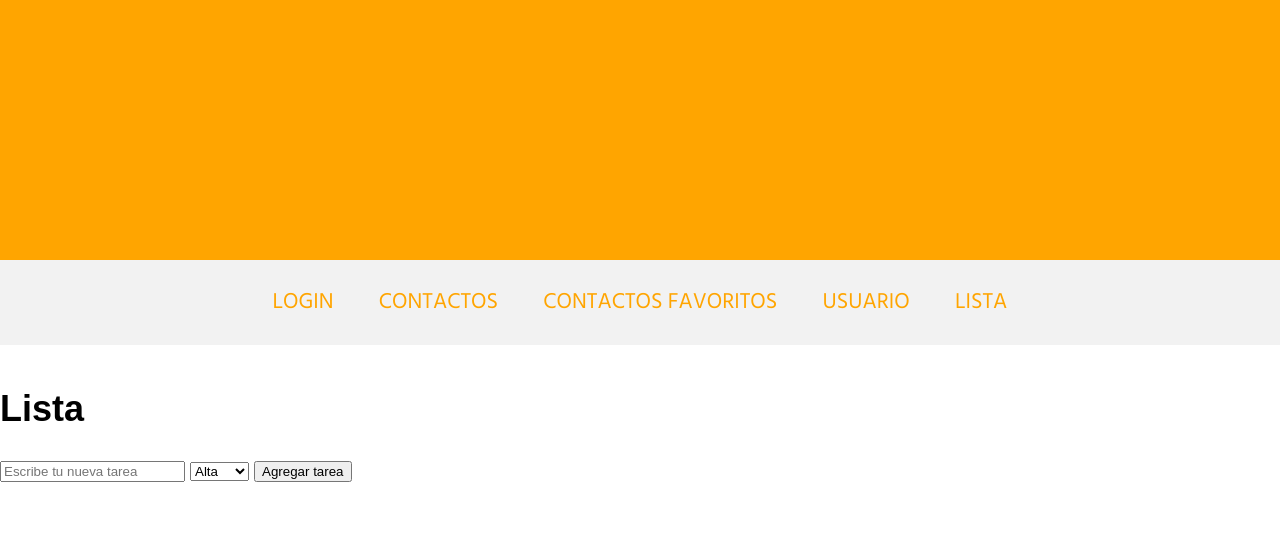
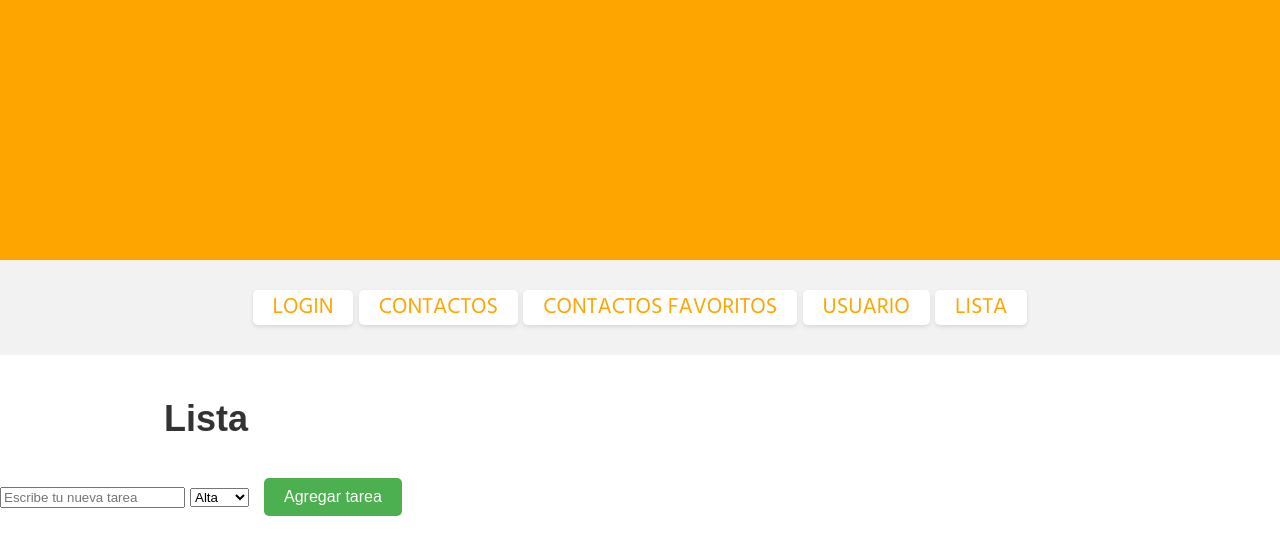
Before and after one commit to osanchez2019490/PracticaS_LaboratorioPS, a plain HTML site: page paginas/lista.html in a window 1280 px wide. Shown: the part 435-990 px from the top of the page. Before the commit the page ends 951 px from the top, so only its background shows below. Drawn offline with Linux system fonts and the light colour scheme.

Commit message:
Faltan retoques y añadi bordes a los li

```diff
--- a/estilos/contactoEstilo.css
+++ b/estilos/contactoEstilo.css
@@ -352,3 +352,11 @@ iframe {
     height:  100%;
     border: none;
 }
+
+li {
+    background-color: #fff;
+    padding: 10px;
+    margin: 5px 0;
+    border-radius: 5px;
+    box-shadow: 0 2px 4px rgba(0, 0, 0, 0.1);
+}
--- a/estilos/contactosFavoritos.css
+++ b/estilos/contactosFavoritos.css
@@ -330,3 +330,11 @@ iframe {
     height:  100%;
     border: none;
 }
+
+li {
+    background-color: #fff;
+    padding: 10px;
+    margin: 5px 0;
+    border-radius: 5px;
+    box-shadow: 0 2px 4px rgba(0, 0, 0, 0.1);
+}
--- a/estilos/listaEstilo.css
+++ b/estilos/listaEstilo.css
@@ -114,3 +114,48 @@ a:visited {
     box-sizing: border-box;
     font-family: Arial, Helvetica, sans-serif;
 }
+
+.container-form h1{
+    text-align: center;
+    color: #333;
+}
+
+.container-form button{
+    padding: 10px 20px;
+    margin: 10px;
+    font-size:16px;
+    background-color: #4caf50;
+    color: white;
+    border: none;
+    cursor: pointer;
+    border-radius: 5px;
+}
+
+.container-form button:hover {
+    background-color: #45a049;
+}
+
+.container-form ul{
+    list-style-type: none;
+    padding: 0;
+}
+
+li {
+    background-color: #fff;
+    padding: 10px;
+    margin: 5px 0;
+    border-radius: 5px;
+    box-shadow: 0 2px 4px rgba(0, 0, 0, 0.1);
+}
+
+li button {
+    background-color: #f44336;
+    color: white;
+    padding: 5px 10px;
+    cursor: pointer;
+    border-radius: 3px;
+}
+
+li button:hover {
+    background-color: #d32f2f;
+}
--- a/estilos/usarioEstilo.css
+++ b/estilos/usarioEstilo.css
@@ -179,3 +179,11 @@ a:visited {
     color: rgb(105, 100, 109);
     font-size: 15px;
 }
+
+li {
+    background-color: #fff;
+    padding: 10px;
+    margin: 5px 0;
+    border-radius: 5px;
+    box-shadow: 0 2px 4px rgba(0, 0, 0, 0.1);
+}
```
